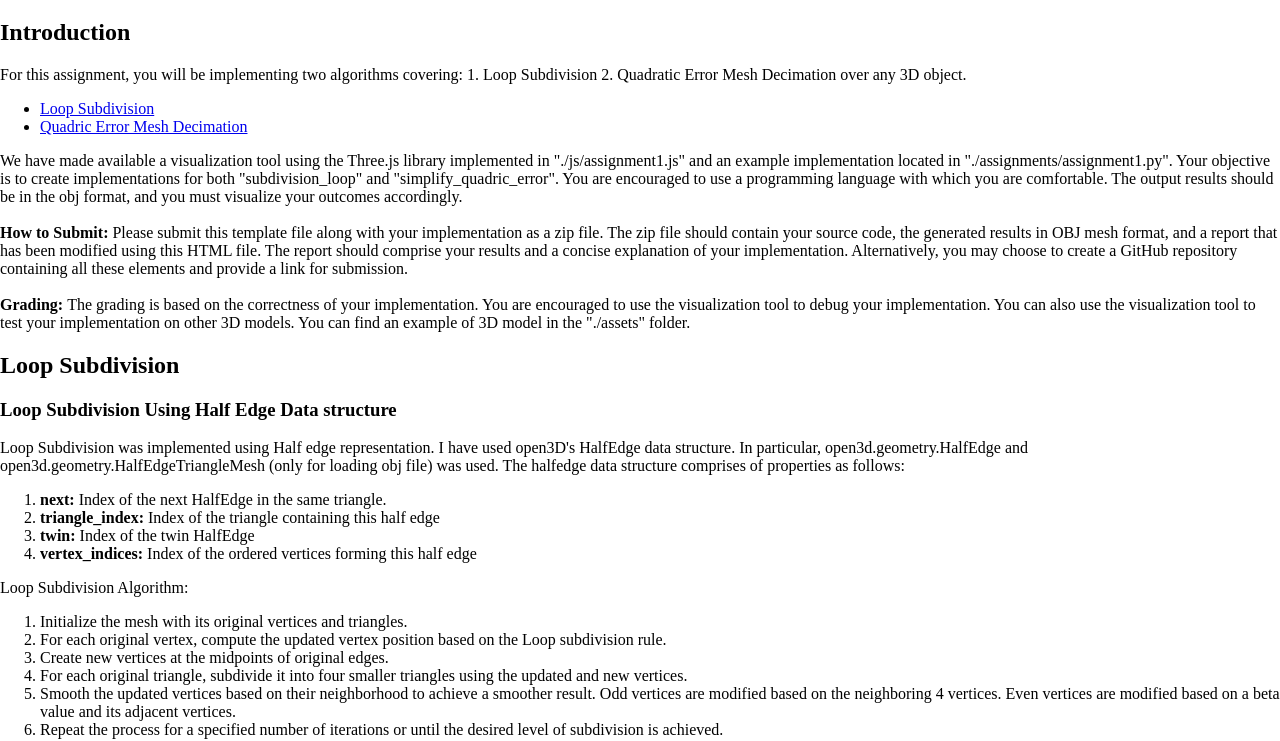
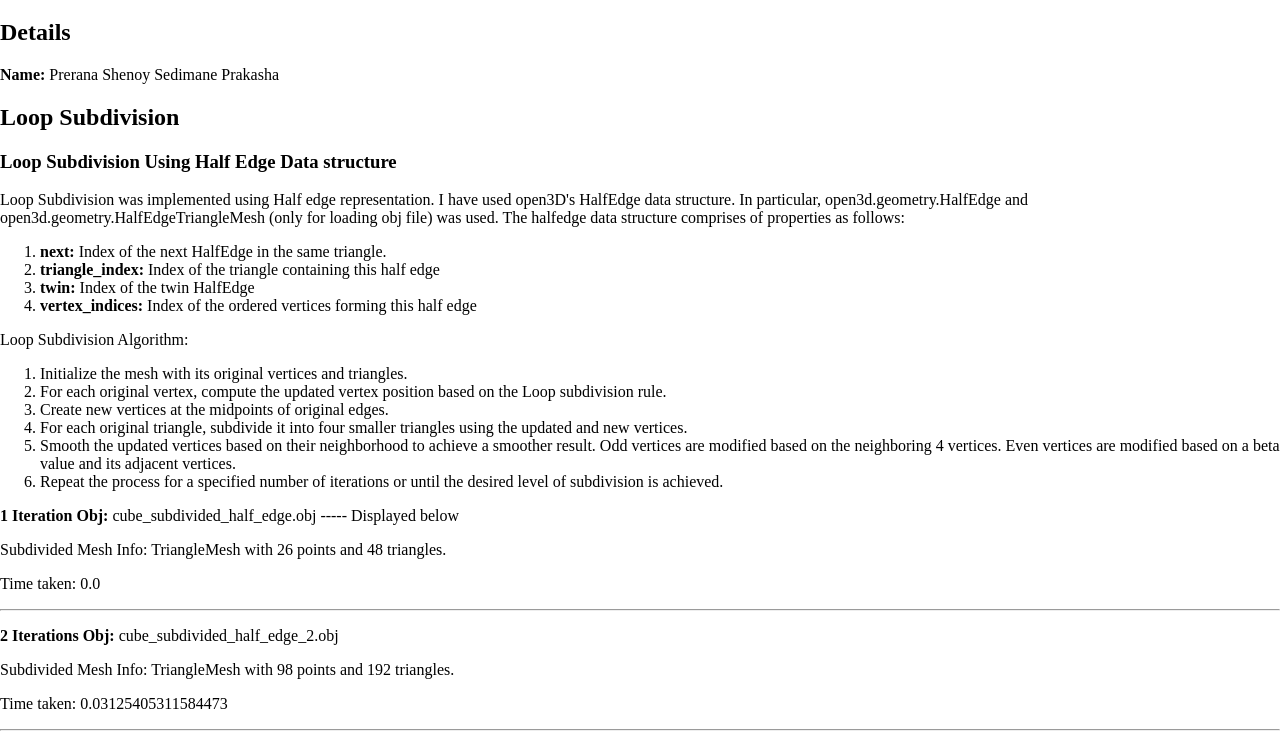
Before and after one commit to prershen/3D-ComputerVision-Subdivision-and-Decimation, a plain HTML site: page html/assignment1.html in a window 1280 px wide. Shown: the part 61-802 px from the top of the page. Drawn offline with nearby package versions, Linux system fonts and the light colour scheme.

Commit message:
Assignment 1 added

```diff
--- a/html/assignment1.html
+++ b/html/assignment1.html
@@ -17,18 +17,8 @@
 	</head>
 	<body>
 		<h1 style="text-align: center;">Assignment 1</h1>
-		<h2>Introduction</h2>
-		<p>For this assignment, you will be implementing two algorithms covering: 1. Loop Subdivision 2. Quadratic Error Mesh Decimation over any 3D object.
-			<ul>
-				<li><a href="https://en.wikipedia.org/wiki/Subdivision_surface#Loop_subdivision_surface">Loop Subdivision</a></li>
-				<li><a href="https://www.cs.cmu.edu/~./garland/Papers/quadrics.pdf">Quadric Error Mesh Decimation</a></li>
-			</ul>
-			We have made available a visualization tool using the Three.js library implemented in "./js/assignment1.js" and an example implementation located in "./assignments/assignment1.py". Your objective is to create implementations for both "subdivision_loop" and "simplify_quadric_error". You are encouraged to use a programming language with which you are comfortable. The output results should be in the obj format, and you must visualize your outcomes accordingly.
-			<br><br>
-			<b>How to Submit: </b>Please submit this template file along with your implementation as a zip file. The zip file should contain your source code, the generated results in OBJ mesh format, and a report that has been modified using this HTML file. The report should comprise your results and a concise explanation of your implementation. Alternatively, you may choose to create a GitHub repository containing all these elements and provide a link for submission.
-			<br><br>
-			<b>Grading: </b>The grading is based on the correctness of your implementation. You are encouraged to use the visualization tool to debug your implementation. You can also use the visualization tool to test your implementation on other 3D models. You can find an example of 3D model in the "./assets" folder.</p>
-		</p>
+		<h2>Details</h2>
+		<p><strong>Name:</strong> Prerana Shenoy Sedimane Prakasha</p>
 		<h2>Loop Subdivision</h2>
         <h3>Loop Subdivision Using Half Edge Data structure</h3>
 			<p>Loop Subdivision was implemented using Half edge representation.
```
